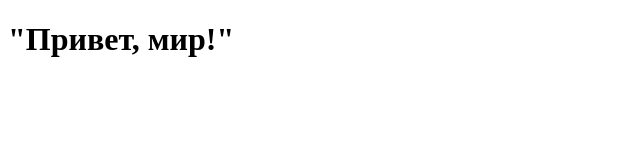
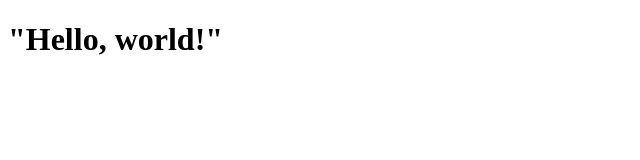
Before and after one commit to mokinaov/hello-world, a plain HTML site: page index.html in a window 1280 px wide. Shown: the whole page, without its empty margins (0-640 px from the left). Drawn offline with Linux system fonts and the light colour scheme.

Commit message:
Initial commit

```diff
--- a/index.html
+++ b/index.html
@@ -6,6 +6,6 @@
     <title></title>
 </head>
 <body>
-    <h1>"Привет, мир!"</h1>
+    <h1>"Hello, world!"</h1>
 </body>
 </html>
```
